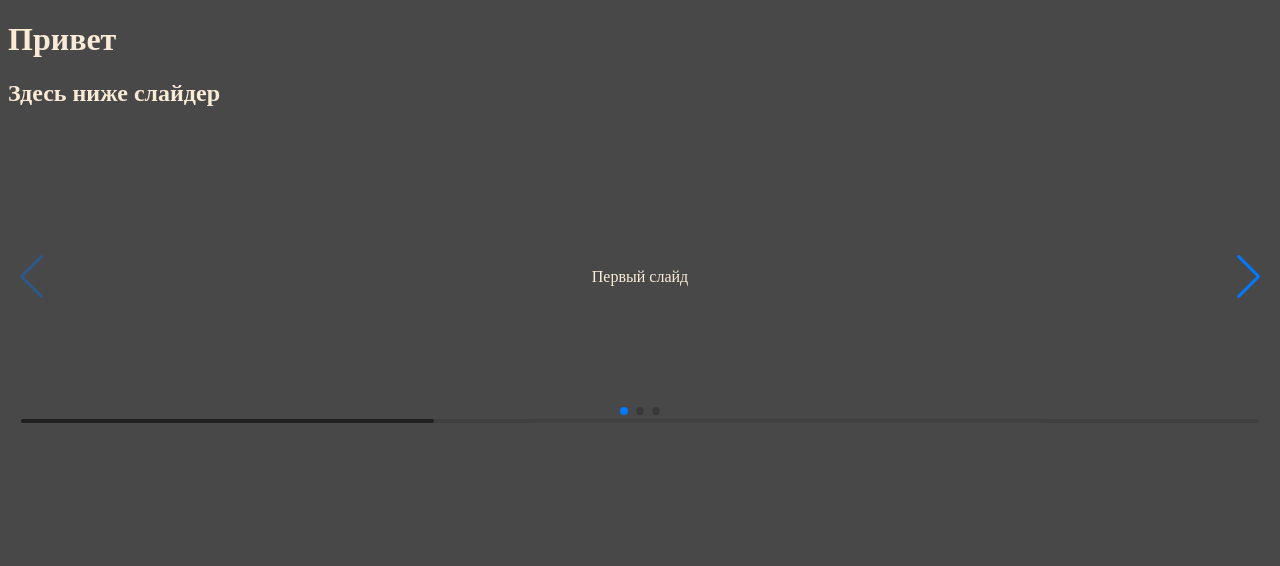
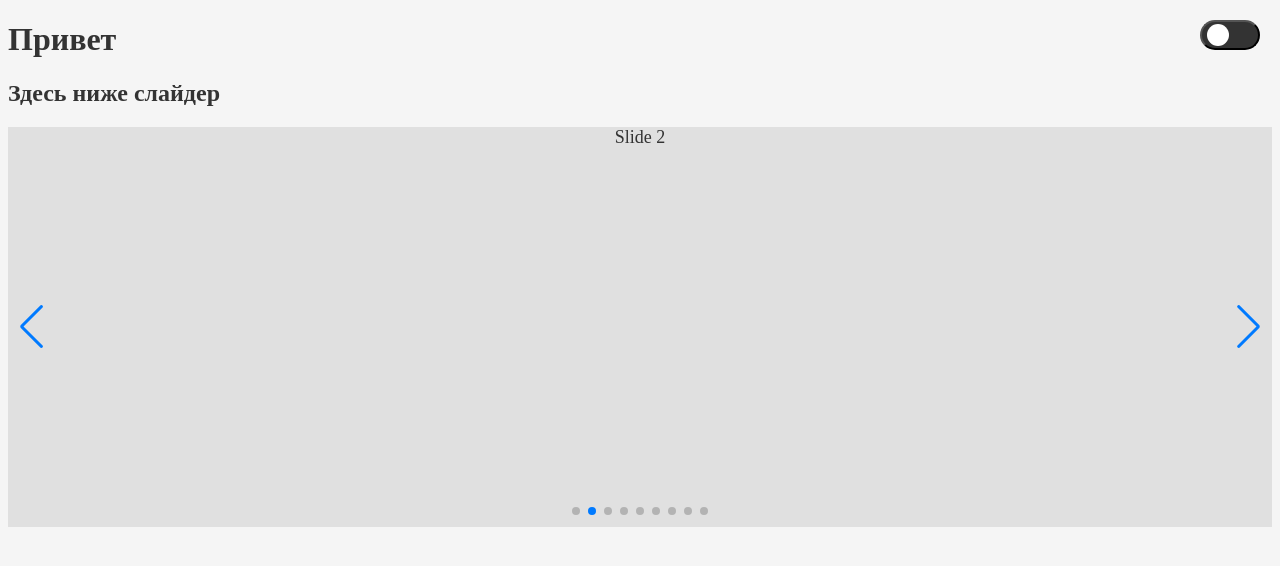
Before and after one commit to LastDray/swiper-portfolio, a plain HTML site: page index.html in a window 1280 px wide. Drawn offline with nearby package versions, Linux system fonts and the light colour scheme.

Commit message:
Добавили автопрокрутку слайдеру и добавили темную тему

```diff
--- a/index.css
+++ b/index.css
@@ -1,17 +1,90 @@
-body {
-    background-color: rgb(72, 72, 72);
-    color: antiquewhite;
+:root {
+    --bg-color: #f5f5f5;
+    --text-color: #333;
+    --slider-bg: #e0e0e0;
+    --toggle-bg: #333;
+    --toggle-circle: #fff;
 }
 
-.swiper-home {
-  width: 100%;
-  height: 300px;
+[data-theme="dark"] {
+    --bg-color: #333;
+    --text-color: #f5f5f5;
+    --slider-bg: #444;
+    --toggle-bg: #f5f5f5;
+    --toggle-circle: #333;
 }
 
-.wrapper {
+body {
+    background-color: var(--bg-color);
+    color: var(--text-color);
+    transition: all 0.3s ease;
+}
+
+.mySwiper {
+    height: 400px;
+}
+
+.swiper {
     width: 100%;
-    height: 100%;
+}
+
+.swiper-slide {
+    text-align: center;
+    font-size: 18px;
+    background: var(--slider-bg);
     display: flex;
     justify-content: center;
     align-items: center;
 }
+
+.swiper-slide img {
+    display: block;
+    width: 100%;
+    height: 100%;
+    object-fit: cover;
+}
+
+/* Стили для переключателя темы */
+.theme-toggle {
+    position: fixed;
+    top: 20px;
+    right: 20px;
+    width: 60px;
+    height: 30px;
+    border-radius: 15px;
+    background-color: var(--toggle-bg);
+    cursor: pointer;
+    display: flex;
+    align-items: center;
+    padding: 0 5px;
+    transition: all 0.3s ease;
+}
+
+.theme-toggle-circle {
+    width: 22px;
+    height: 22px;
+    border-radius: 50%;
+    background-color: var(--toggle-circle);
+    transition: transform 0.3s ease;
+}
+
+[data-theme="dark"] .theme-toggle-circle {
+    transform: translateX(30px);
+}
+
+.theme-toggle-icon {
+    position: absolute;
+    width: 100%;
+    height: 100%;
+    display: flex;
+    justify-content: space-between;
+    align-items: center;
+    padding: 0 8px;
+    box-sizing: border-box;
+    pointer-events: none;
+}
+
+.theme-toggle-icon span {
+    font-size: 14px;
+    color: var(--toggle-circle);
+}
--- a/index.html
+++ b/index.html
@@ -1,5 +1,5 @@
 <!DOCTYPE html>
-<html lang="en">
+<html lang="en" data-theme="light">
 
 <head>
     <meta charset="UTF-8">
@@ -12,25 +12,29 @@
 </head>
 
 <body>
+    <button class="theme-toggle" id="themeToggle">
+        <div class="theme-toggle-icon">
+        </div>
+        <div class="theme-toggle-circle"></div>
+    </button>
+
     <h1>Привет</h1>
     <h2>Здесь ниже слайдер</h2>
-    <div class="swiper swiper-home">
-        <!-- Additional required wrapper -->
+    <div class="swiper mySwiper">
         <div class="swiper-wrapper">
-            <!-- Slides -->
-            <div class="swiper-slide"><div class="wrapper">Первый слайд</div></div>
-            <div class="swiper-slide"><div class="wrapper">Второй слайд</div></div>
-            <div class="swiper-slide"><div class="wrapper">Третий слайд</div></div>
+            <div class="swiper-slide">Slide 1</div>
+            <div class="swiper-slide">Slide 2</div>
+            <div class="swiper-slide">Slide 3</div>
+            <div class="swiper-slide">Slide 4</div>
+            <div class="swiper-slide">Slide 5</div>
+            <div class="swiper-slide">Slide 6</div>
+            <div class="swiper-slide">Slide 7</div>
+            <div class="swiper-slide">Slide 8</div>
+            <div class="swiper-slide">Slide 9</div>
         </div>
-        <!-- If we need pagination -->
+        <div class="swiper-button-next"></div>
+        <div class="swiper-button-prev"></div>
         <div class="swiper-pagination"></div>
-
-        <!-- If we need navigation buttons -->
-        <div class="swiper-button-prev"></div>
-        <div class="swiper-button-next"></div>
-
-        <!-- If we need scrollbar -->
-        <div class="swiper-scrollbar"></div>
     </div>
 
     <script src="https://cdn.jsdelivr.net/npm/swiper@11/swiper-bundle.min.js"></script>
--- a/script.js
+++ b/script.js
@@ -1,19 +1,37 @@
-const swiper = new Swiper('.swiper-home', {
-  // Optional parameters
+const swiper = new Swiper(".mySwiper", {
+    spaceBetween: 30,
+    centeredSlides: true,
+    autoplay: {
+        delay: 2500,
+        disableOnInteraction: false,
+    },
+    pagination: {
+        el: ".swiper-pagination",
+        clickable: true,
+    },
+    navigation: {
+        nextEl: ".swiper-button-next",
+        prevEl: ".swiper-button-prev",
+    },
+});
 
-  // If we need pagination
-  pagination: {
-    el: '.swiper-pagination',
-  },
+// Функционал переключения темы
+const themeToggle = document.getElementById('themeToggle');
+const html = document.documentElement;
 
-  // Navigation arrows
-  navigation: {
-    nextEl: '.swiper-button-next',
-    prevEl: '.swiper-button-prev',
-  },
+// Проверяем сохраненную тему в localStorage
+const savedTheme = localStorage.getItem('theme');
+if (savedTheme) {
+    html.setAttribute('data-theme', savedTheme);
+}
 
-  // And if we need scrollbar
-  scrollbar: {
-    el: '.swiper-scrollbar',
-  },
-});
+const handleToggleTheme = () => {
+    const currentTheme = html.getAttribute('data-theme');
+    const newTheme = currentTheme === 'dark' ? 'light' : 'dark';
+
+    html.setAttribute('data-theme', newTheme);
+    localStorage.setItem('theme', newTheme);
+};
+
+// Добавляем обработчики событий для доступности
+themeToggle.addEventListener('click', handleToggleTheme);
```
